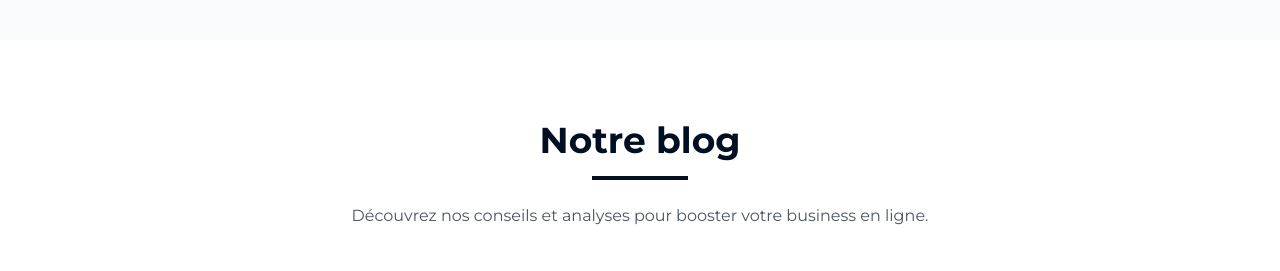
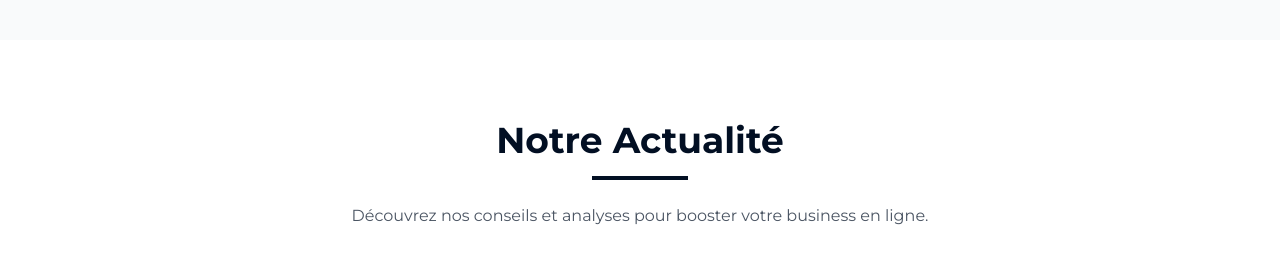
Before and after one commit to Nico13650/growthsphere, a plain HTML site: page index.html in a window 1280 px wide. Shown: the part 3260-3531 px from the top of the page. Drawn offline with nearby package versions, Linux system fonts and the light colour scheme; a script that the page names is missing.

Commit message:
Update index.html

```diff
--- a/index.html
+++ b/index.html
@@ -356,7 +356,7 @@
     <section id="blog" class="py-20 bg-white">
         <div class="container mx-auto px-6">
             <div class="text-center mb-16">
-                <h2 class="text-3xl md:text-4xl font-bold text-[#020f23] mb-4">Notre blog</h2>
+                <h2 class="text-3xl md:text-4xl font-bold text-[#020f23] mb-4">Notre Actualité</h2>
                 <div class="w-24 h-1 bg-[#020f23] mx-auto"></div>
                 <p class="mt-6 text-gray-600 max-w-2xl mx-auto">
                     Découvrez nos conseils et analyses pour booster votre business en ligne.
```
